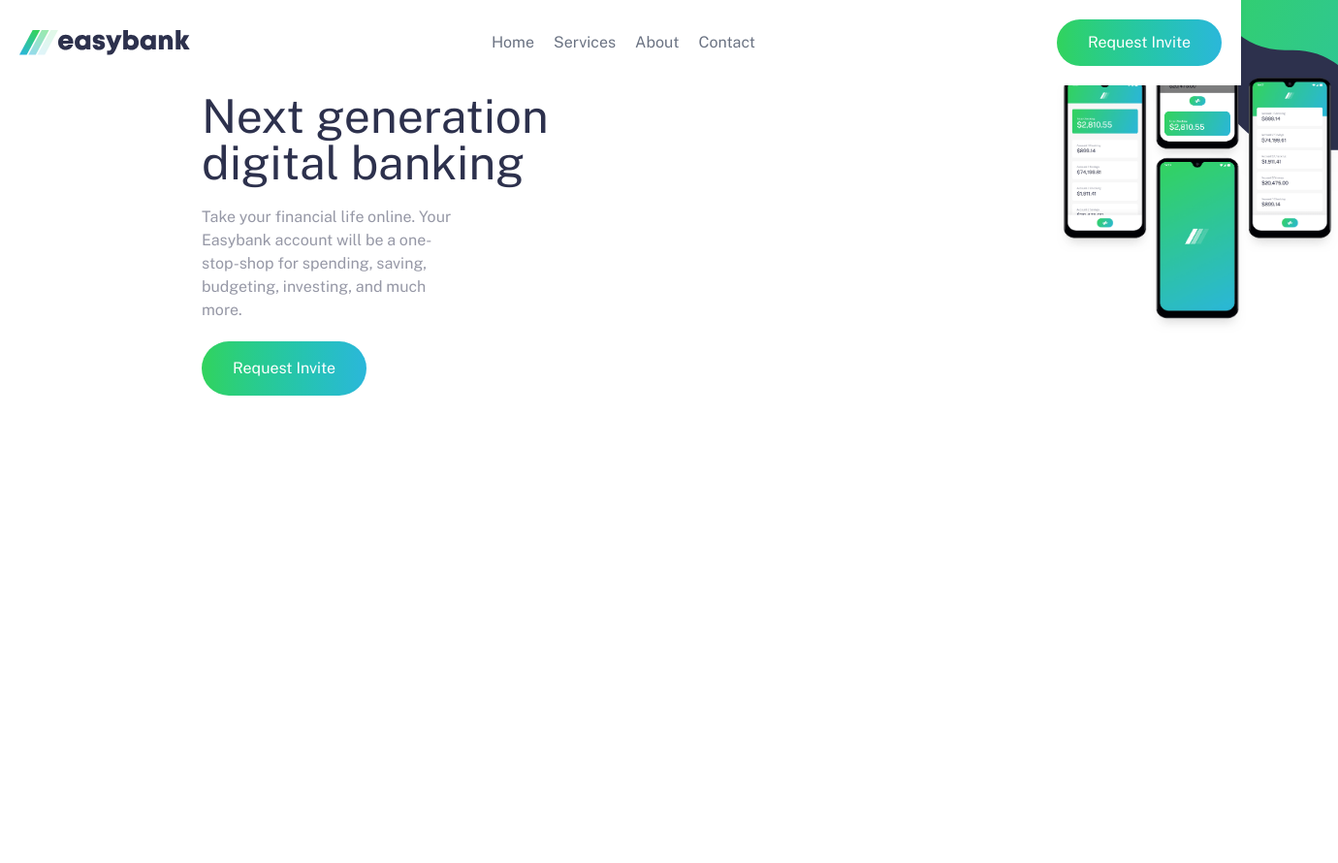
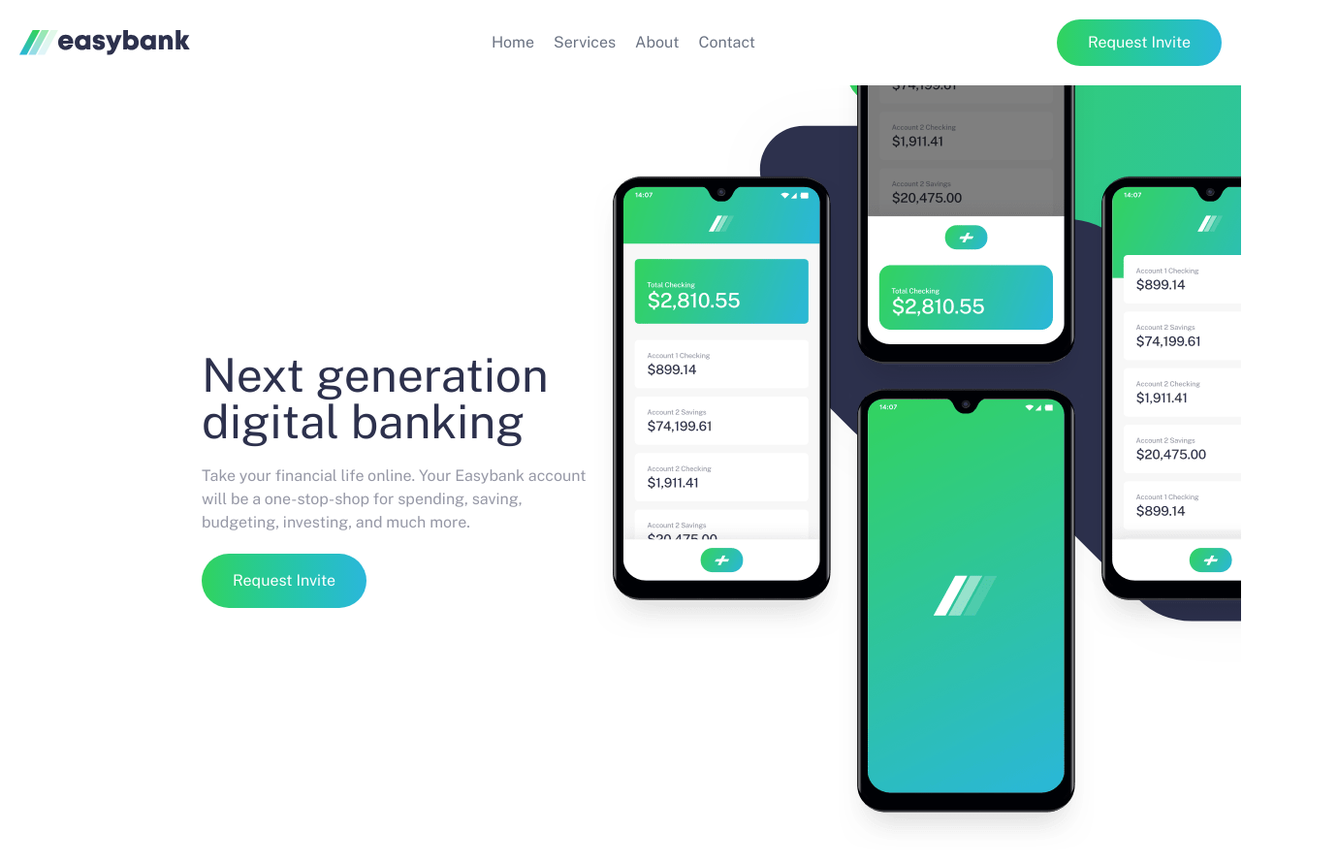
Before and after one commit to 04stefke/easybank-page, a website built with Vite: page index.html in a window 1280 px wide. Shown: the whole page at 97% size, 1380 px wide, since content can reach past the window. Before the commit the page ends 800 px from the top, so only its background shows below. Built offline with nearby package versions, Linux system fonts and the light colour scheme.

Commit message:
added change of image for larger screens and added more responsiveness

```diff
--- a/index.html
+++ b/index.html
@@ -13,7 +13,7 @@
 		/>
 		<title>Easybank</title>
 	</head>
-	<body class="min-h-screen w-screen font-fam">
+	<body class="min-h-screen w-screen font-fam overflow-hidden">
 		<header
 			class="flex items-center justify-between px-5 py-5 w-full sticky z-5 bg-white"
 		>
@@ -58,23 +58,42 @@
 			</button>
 		</header>
 		<main class="flex flex-col items-center lg:flex-row text-dark-blue">
-			<section class="flex flex-col-reverse lg:flex-row items-center justify-center lg:justify-between w-full ">
+			<section
+				class="flex flex-col-reverse lg:flex-row items-center justify-center lg:justify-between w-full xl:pl-52 lg:pl-28 overflow-x-hidden"
+			>
 				<section
-					class="flex flex-col items-center lg:items-start justify-center text-center lg:text-start gap-5 lg:pl-52"
+					class="flex flex-col items-center lg:items-start justify-center text-center lg:text-start gap-5 "
 				>
-					<h1 class="text-3xl max-w-3/4 lg:text-5xl lg:max-w-2/4">Next generation digital banking</h1>
-					<p class="text-grayish-blue max-w-1/2 lg:max-w-1/3">
+					<h1 class="text-3xl w-3/4 lg:text-5xl lg:w-[400px]">
+						Next generation digital banking
+					</h1>
+					<p class="text-grayish-blue w-1/2 lg:w-[400px]">
 						Take your financial life online. Your Easybank account will be a
 						one-stop-shop for spending, saving, budgeting, investing, and much
 						more.
 					</p>
-					<button class="px-5 py-2 md:px-8 md:py-4 rounded-full btnGradient text-white">
+					<button
+						class="px-5 py-2 md:px-8 md:py-4 rounded-full btnGradient text-white"
+					>
 						Request Invite
 					</button>
 				</section>
-				<section class="relative">
-					<img src="images/bg-intro-mobile.svg" alt="" class="rounded-2xl lg:relative lg:right-[-100px] lg:top-[-200px]" />
-					<img src="images/image-mockups.png" alt="" class="absolute top-[-100px] lg:right-[-100px] ">
+				<section class="relative overflow-hidden">
+					<img
+					src="images/bg-intro-desktop.svg"
+					alt=""
+					class="hidden lg:flex rounded-2xl relative right-[-100px] top-[-200px] max-w-[1000px]"
+				/>
+					<img
+						src="images/bg-intro-mobile.svg"
+						alt=""
+						class="lg:hidden rounded-2xl"
+					/>
+					<img
+						src="images/image-mockups.png"
+						alt=""
+						class="absolute top-[-100px] lg:top-[-150px] lg:right-[-100px] lg:max-w-[800px] "
+					/>
 				</section>
 			</section>
 		</main>
--- a/style.css
+++ b/style.css
@@ -10,14 +10,15 @@
 	--color-light-grayish-blue: hsl(220, 16%, 96%);
 	--color-very-light-gray: hsl(0, 0%, 98%);
 	--color-white: hsl(0, 0%, 100%);
+
+	--image-desktop: url("images/bg-intro-mobile.svg");
 	/* ... */
-
 }
 
 .navbarItems {
 	@apply text-gray-500 hover:text-black cursor-pointer hover:after:absolute hover:after:bottom-[-23px] hover:after:right-0 hover:after:w-full hover:after:h-[2px] hover:after:bg-green-600;
 }
 
-.btnGradient{
-	@apply bg-gradient-to-r from-[hsl(136,65%,51%)] to-[hsl(192,70%,51%)]
+.btnGradient {
+	@apply bg-gradient-to-r from-[hsl(136,65%,51%)] to-[hsl(192,70%,51%)];
 }
```
